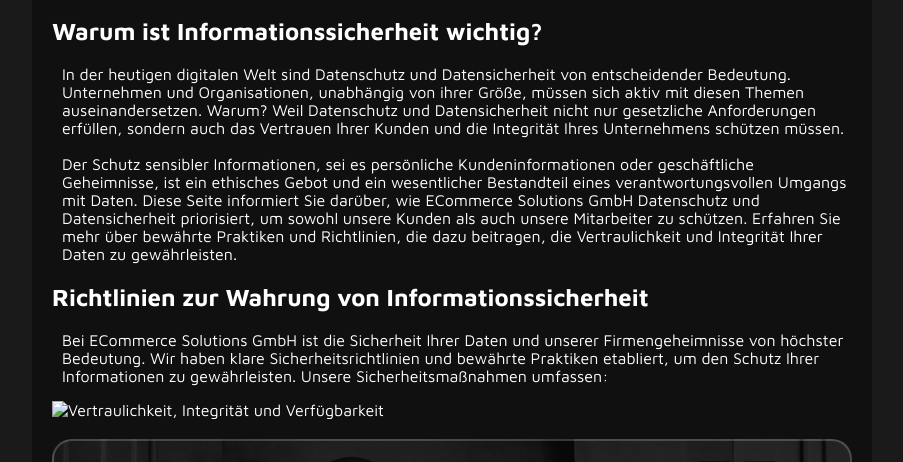
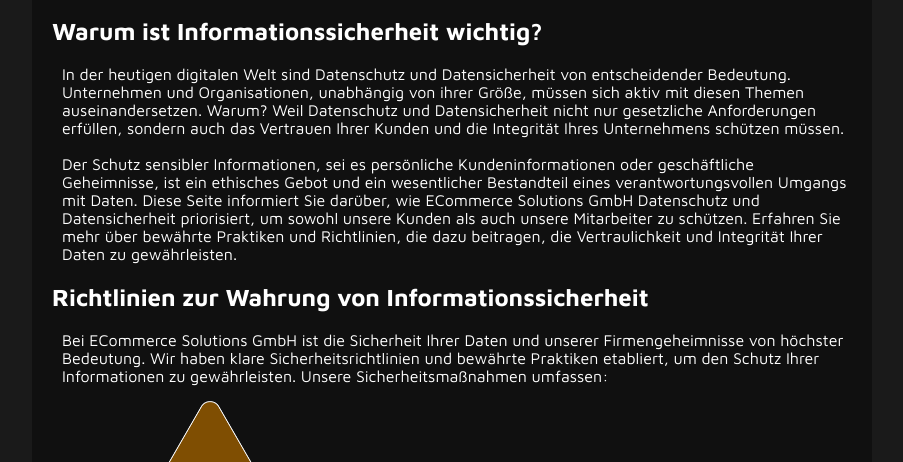
Before and after one commit to leysont/bklk_ecosol_website, a plain HTML site: page information_security.html in a window 1280 px wide. Shown: the part 311-773 px from the top of the page, without its empty margins (188-1091 px from the left). Drawn offline with Linux system fonts and the light colour scheme.

Commit message:
fix: img path

```diff
--- a/information_security.html
+++ b/information_security.html
@@ -54,8 +54,8 @@
             Informationen zu gewährleisten.
             Unsere Sicherheitsmaßnahmen umfassen:
         </p>
-        <!-- 631 x 551 -->
-        <img src="images\triangle_colors.png"
+        <!-- 631 x 552 -->
+        <img src="images\graphic\triangle_colors.png"
             alt="Vertraulichkeit, Integrität und Verfügbarkeit"
             width="316"
             height="276"
```
